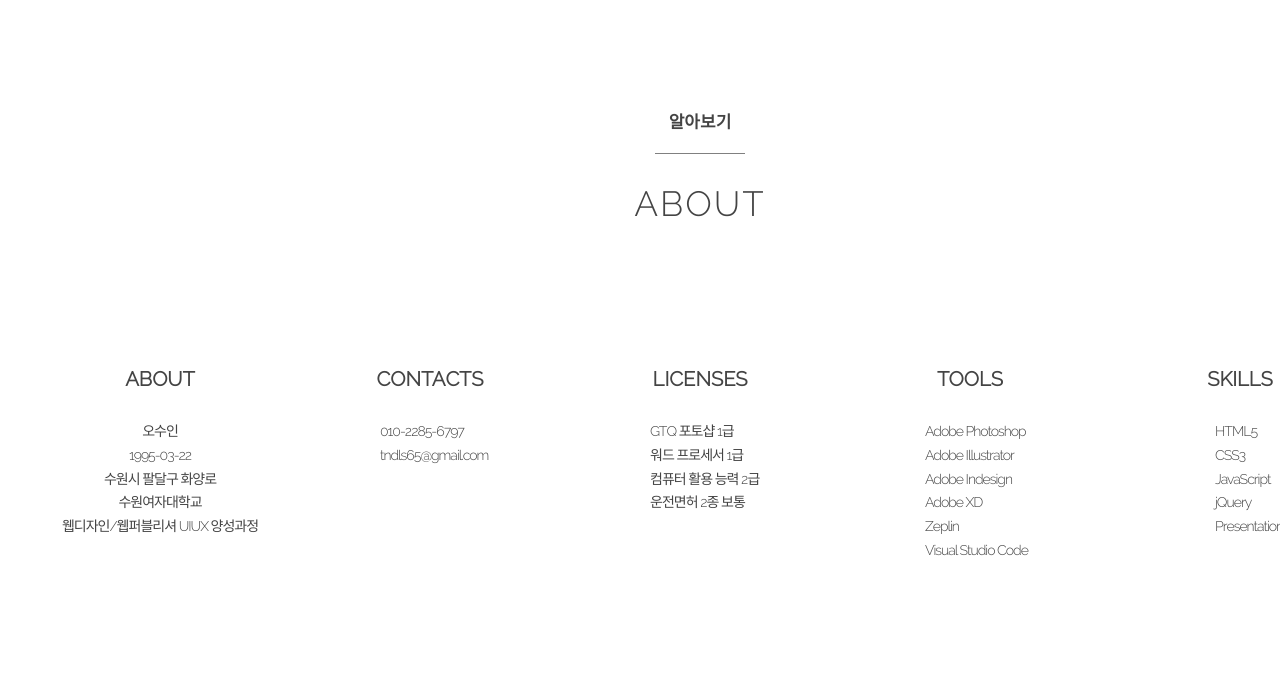
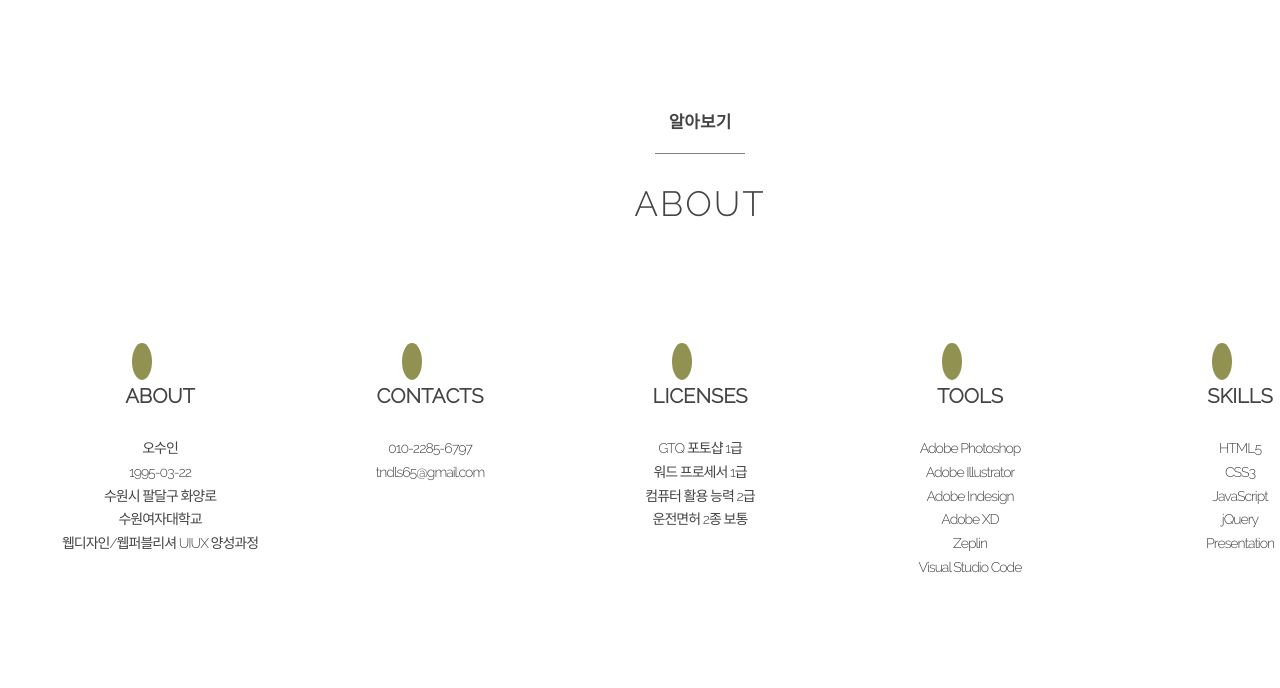
Before and after one commit to soodls/portfolio, a plain HTML site: page index.html in a window 1280 px wide. Shown: the part 612-1300 px from the top of the page. Drawn offline with nearby package versions, Linux system fonts and the light colour scheme; some icons are missing; files whose address does not match are found by name.

Commit message:
Update style.css

```diff
--- a/css/style.css
+++ b/css/style.css
@@ -38,7 +38,7 @@ body {font: normal 15px 'RalewayL'; color:#444;}
 .header_main ul.nav li.on2 {border-bottom: 3px solid #919252;}
 
 /* profile */
-section#profile {width: 100%; padding-top: 100px;}
+section#profile {width: 100%; padding-top: 100px; min-width: 1400px;}
 section#profile .profile_main {width: 1300px; margin: 0 auto; padding: 70px 0; overflow: hidden;}
 
 /* 사진 */
@@ -65,15 +65,16 @@ section h3 {font-size: 35px ; text-align: center; margin-top: 30px; margin-botto
 
 /* 소개 - skill */
 section#skill {width: 100%; padding: 0 0 60px 0;}
-section#skill .skill_main {width: 1400px; overflow: hidden; margin: 0 auto; padding: 60px 0;}
+section#skill .skill_main{width: 1400px; overflow: hidden; margin: 0 auto; padding: 60px 0;}
 section#skill .skill_main .box {width: 220px; height: 280px; position: relative; margin-top: 100px; margin-left: 50px;}
+section#skill .skill_main .box>i {color:#fff;  background: #919252; border-radius: 50%; width: 33px; height: 33px; margin-bottom: 10px; margin-left: 82px; padding: 10px; text-align: center;}
 section#skill .skill_main .box dl dt {font-size: 20px; margin-bottom: 30px; padding-top: 15px; text-align: center; width: 100%; font-weight: bold;}
 section#skill .skill_main .box dl dd {position: relative; font-size: 14px; line-height: 1.7; text-align: left; letter-spacing: -1px; padding-top: 0; padding-left: 0;}
 section#skill .skill_main .box.about dl dd {text-align: center;}
-section#skill .skill_main .box.contacts dl dd {padding-left: 60px;}
-section#skill .skill_main .box.licenses dl dd {padding-left: 60px;}
-section#skill .skill_main .box.tools dl dd {padding-left: 65px;}
-section#skill .skill_main .box.skills dl dd {padding-left: 85px;}
+section#skill .skill_main .box.contacts dl dd { text-align: center;}
+section#skill .skill_main .box.licenses dl dd {text-align: center;}
+section#skill .skill_main .box.tools dl dd {text-align: center;}
+section#skill .skill_main .box.skills dl dd {text-align: center;}
 
 /* icon */
 section#skill .skill_main .box.contacts dl dd i {position: absolute; left: 30px; color: #a7a7a7; font-size: 16px; padding-top: 4px;}
@@ -220,8 +221,8 @@ section#etc .etc_main dl dd span{font-weight: normal;}
 #popup2 ul.popList li.popImg{width: 800px; height: 600px;}
 
 /* popup3 */
-#popup3{position: fixed; top: 50%; left: 50%; transform: translate(-50%, -50%); width: 800px; height: 600px; overflow: hidden; z-index: 999999; display: none;}
-#popup3 button{width: 100px; height: 100px; font-size: 70px; font-weight: 100; padding-bottom: 10px; outline: 0; border: 0;   background: #333; color: #fff; opacity: 0.3;
+#popup3 {position: fixed; top: 50%; left: 50%; transform: translate(-50%, -50%); width: 800px; height: 600px; overflow: hidden; z-index: 999999; display: none;}
+#popup3 button {width: 100px; height: 100px; font-size: 70px; font-weight: 100; padding-bottom: 10px; outline: 0; border: 0; background: #333; color: #fff; opacity: 0.3;
     cursor: pointer; font-family: 'RalewayT'; z-index: 999999;}
 #popup3 button.prev{position: absolute; top: 40%; left: 0;}
 #popup3 button.next{position: absolute; top: 40%; right: 0;}
```
